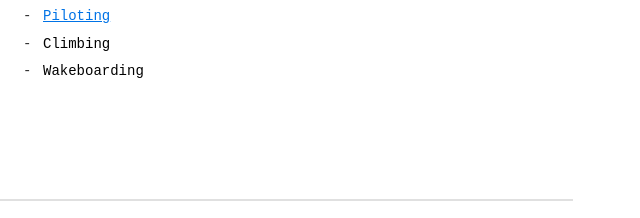
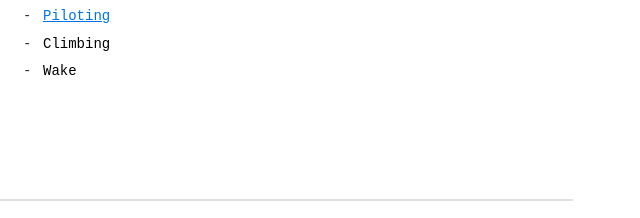
Before and after one commit to shaunschwegler/shaunschwegler.github.io, a plain HTML site: page index.htm in a window 1280 px wide. Shown: the part 564-782 px from the top of the page, 427-1067 px from the left. Drawn offline with Linux system fonts and the light colour scheme.

Commit message:
Update index.htm

```diff
--- a/index.htm
+++ b/index.htm
@@ -87,7 +87,7 @@
                     <li><a href="https://soundcloud.com/prim0rdial_uk">140 Dub production</a></li>
                     <li><a href="flyingdump.htm">Piloting</a></li>
                     <li>Climbing</li>
-                    <li>Wakeboarding</li>
+                    <li>Wake</li>
                 </ul>
             </div>
         </div>
```
